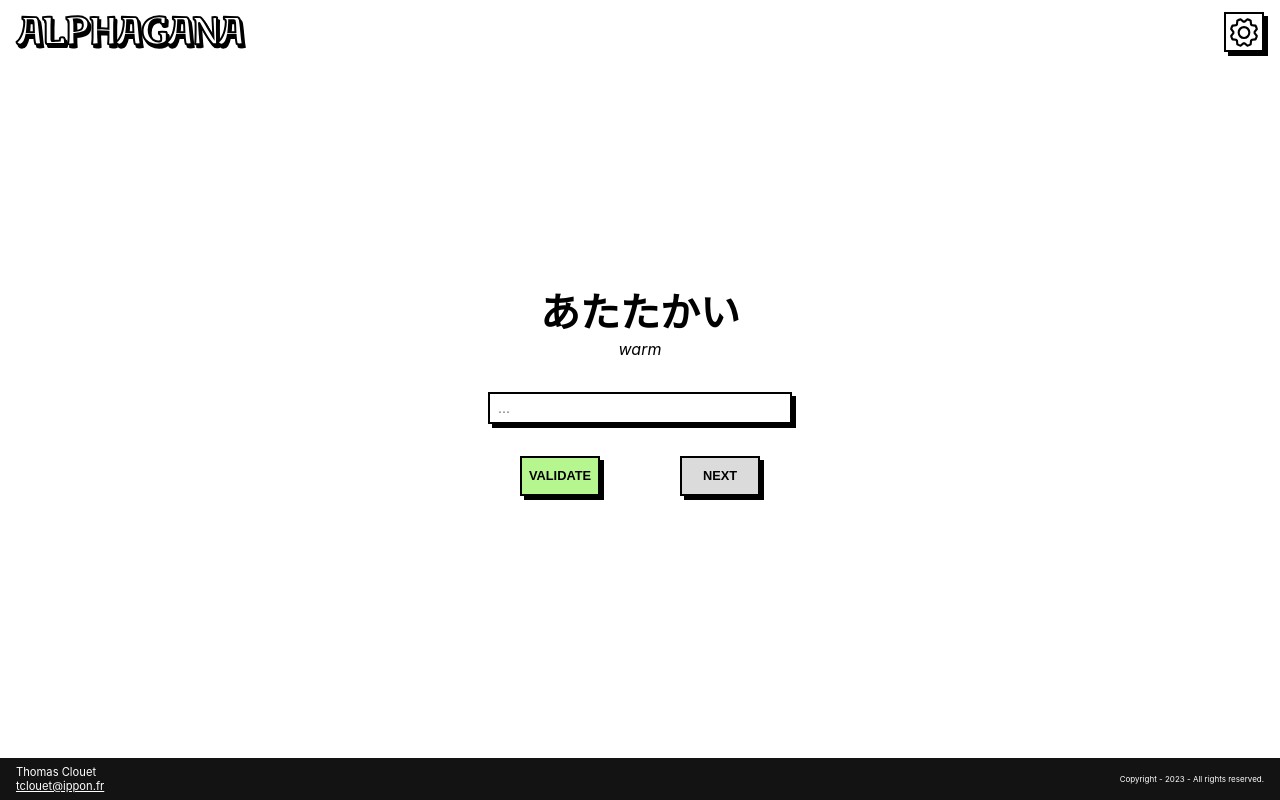
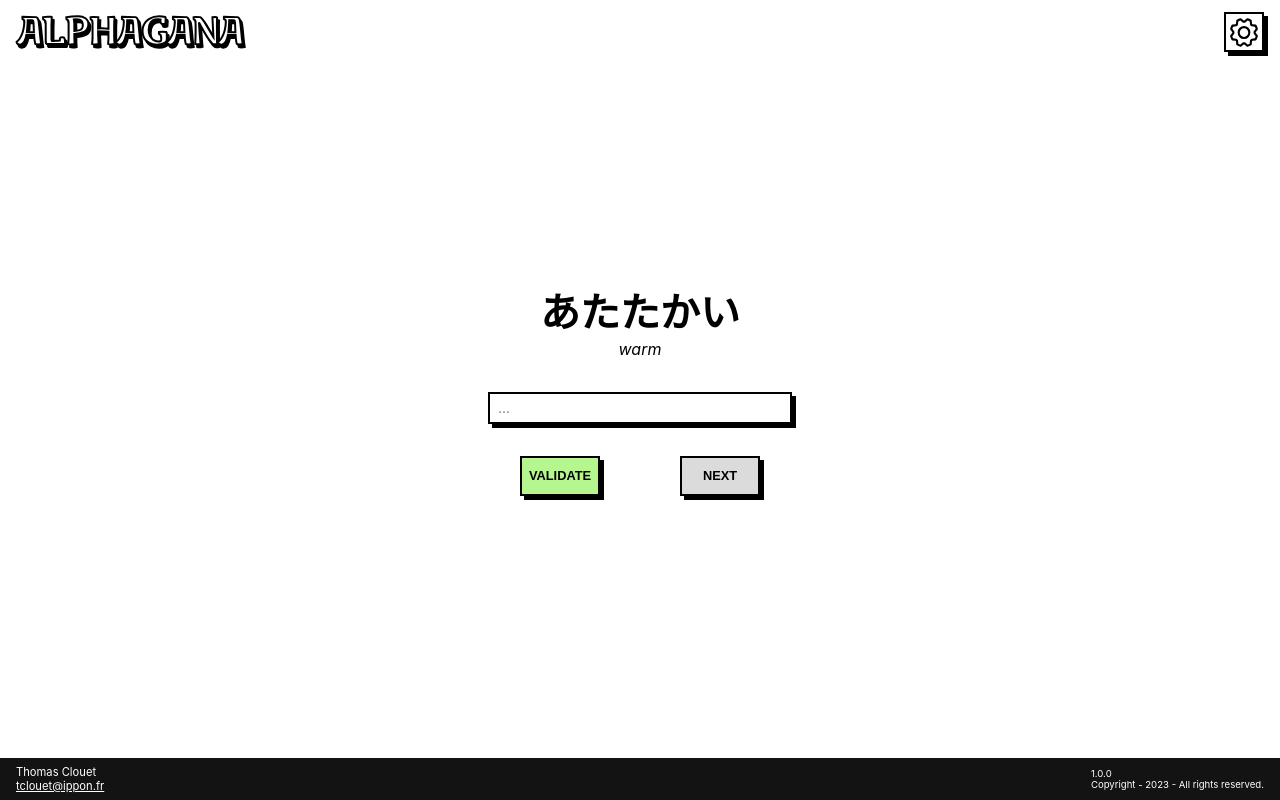
Before and after one commit to Mangow44/Alphagana, a Vue app: page / in a window 1280 px wide. Built offline with nearby package versions, Linux system fonts and the light colour scheme.

Commit message:
:art: refactor(footer): add semver, improve css, rename component

```diff
--- a/src/App.vue
+++ b/src/App.vue
@@ -1,7 +1,7 @@
 <script setup lang="ts">
 import { RouterView } from 'vue-router'
 import ApplicationHeader from '@/components/header/ApplicationHeader.vue'
-import CustomFooter from '@/components/footer/CustomFooter.vue'
+import ApplicationFooter from '@/components/footer/ApplicationFooter.vue'
 </script>
 
 <template>
@@ -9,5 +9,5 @@ import CustomFooter from '@/components/footer/CustomFooter.vue'
 
   <RouterView />
 
-  <custom-footer />
+  <application-footer />
 </template>
--- a/src/components/footer/CustomFooter.vue
+++ b/src/components/footer/ApplicationFooter.vue
@@ -11,9 +11,12 @@ const { t } = useI18n()
       <a href="mailto:tclouet@ippon.fr">tclouet@ippon.fr</a>
     </div>
 
-    <p class="copyright">
-      {{ t('copyright') }}
-    </p>
+    <div class="app-information">
+      <p>1.0.0</p>
+      <p class="copyright">
+        {{ t('copyright') }}
+      </p>
+    </div>
   </footer>
 </template>
 
@@ -33,6 +36,8 @@ footer {
   display: flex;
   flex-direction: column;
 
+  margin-right: auto;
+
   margin-left: 1rem;
   font-size: 0.7rem;
 }
@@ -41,10 +46,12 @@ footer {
   color: var(--c-white);
 }
 
-.copyright {
-  margin-left: auto;
+.app-information {
+  display: flex;
+  flex-direction: column;
+
   margin-right: 1rem;
 
-  font-size: 0.5rem;
+  font-size: 0.6rem;
 }
 </style>
```
